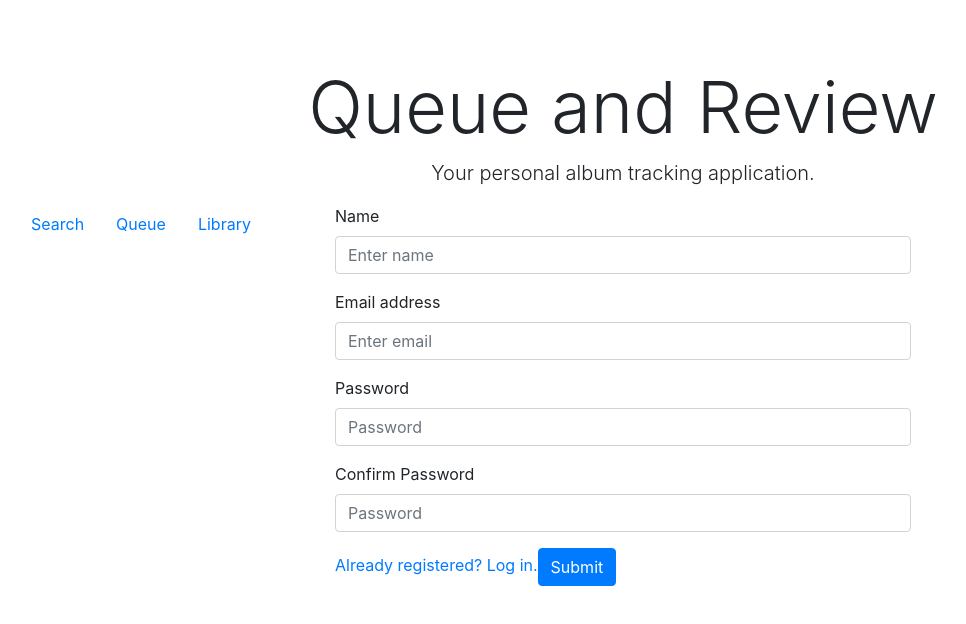
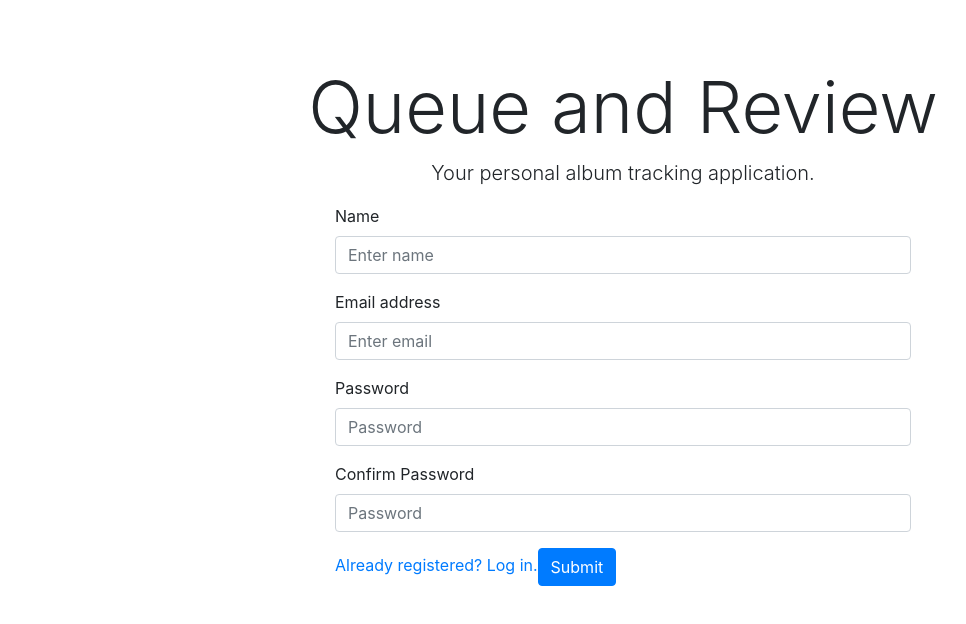
Before and after one commit to rademakerjohn1/QueueAndReview, a React (Create React App) app in the folder client/: page /search in a window 1280 px wide. Shown: the top 624 px of the page, without its empty margins (17-983 px from the left). Built offline with nearby package versions, Linux system fonts and the light colour scheme; no server answers.

Commit message:
removed nav from header

```diff
--- a/client/src/components/Header/Header.js
+++ b/client/src/components/Header/Header.js
@@ -1,9 +1,8 @@
 import React from 'react';
 import { Jumbotron } from 'reactstrap';
-import Navigation from '../Nav/Nav'
 import './Header.css';
 
-// Render jumbotron header with Navigation
+// Render jumbotron header
 
 function Header() {
   return (
@@ -11,7 +10,6 @@ function Header() {
       <Jumbotron>
         <h1 className="display-3">Queue and Review</h1>
         <p className="lead">Your personal album tracking application.</p>
-        <Navigation />
       </Jumbotron>
     </div>
   );
```
